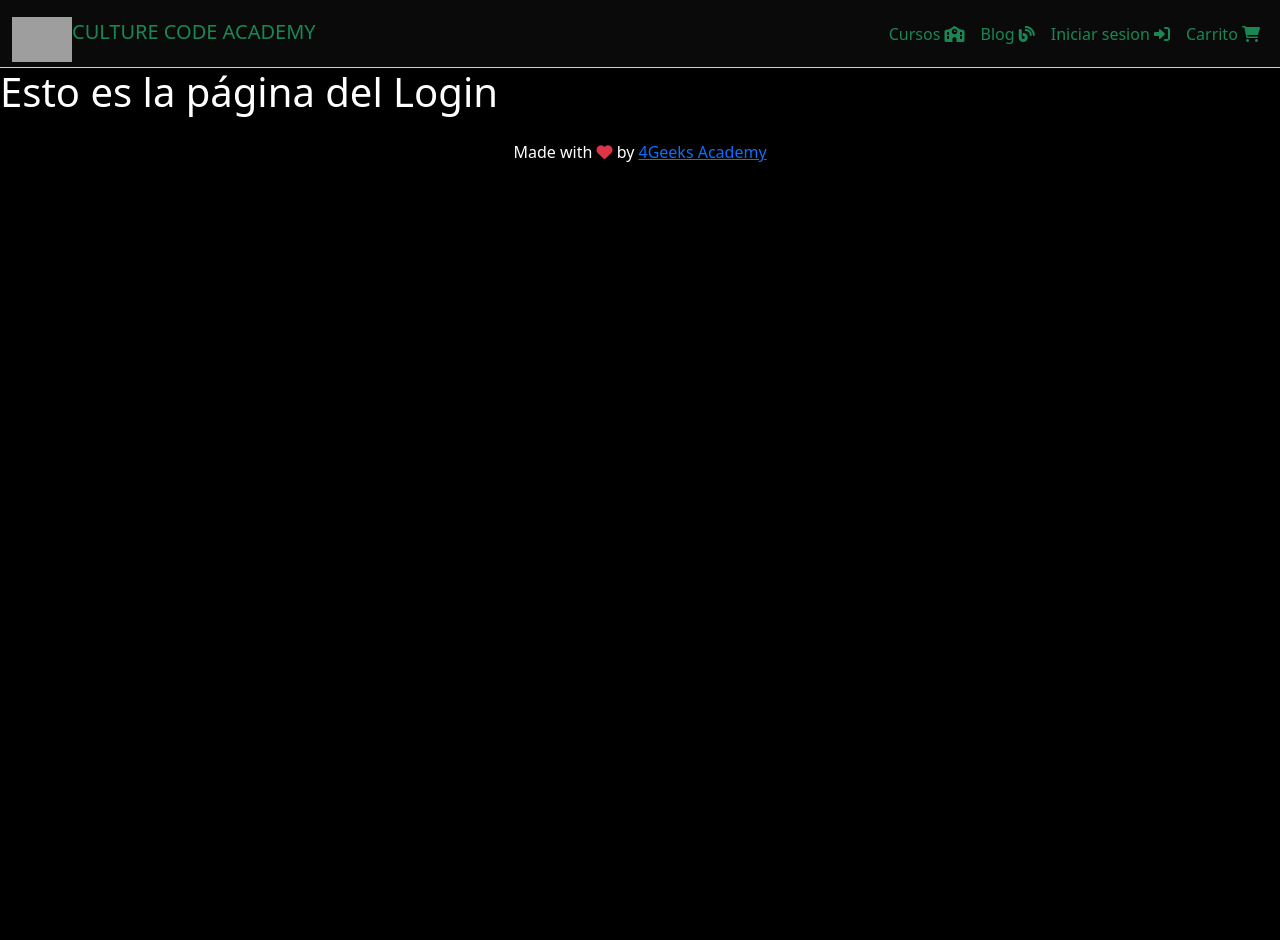
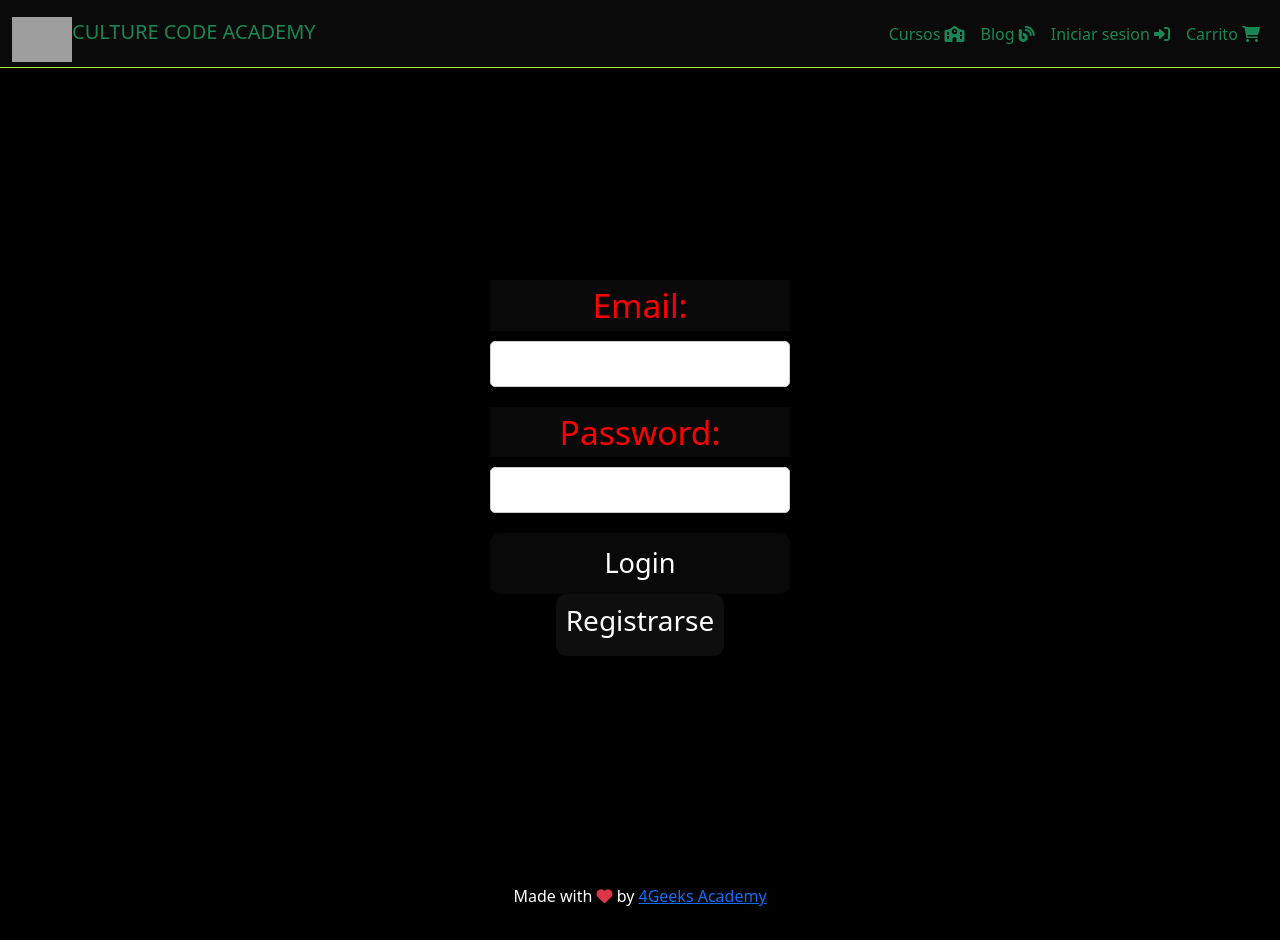
Before and after one commit to 4GeeksAcademy/spain-fs-pt-67-EE-RM-SH, a React app: page /login in a window 1280 px wide. Before the commit the page ends 800 px from the top, so only its background shows below. Built offline with nearby package versions, Linux system fonts and the light colour scheme; no server answers; grey boxes are pictures that could not be loaded.

Commit message:
vista login y registro completada

```diff
--- a/src/front/js/layout.js
+++ b/src/front/js/layout.js
@@ -4,6 +4,7 @@ import ScrollToTop from "./component/scrollToTop.js";
 import { BackendURL } from "./component/backendURL.js";
 
 import { Home } from "./pages/home.js";
+import { Registration } from "./pages/registration.js";
 import { Login } from "./pages/login.js";
 import { Payment } from "./pages/payment.js";
 import { Blog } from "./pages/blog.js";
@@ -31,6 +32,7 @@ const Layout = () => {
                     <Routes>
                         <Route element={<Home />} path="/" />
                         <Route element={<Courses />} path="/courses" />
+                        <Route element={<Registration />} path="/registration" />
                         <Route element={<Login />} path="/login" />
                         <Route element={<Blog />} path="/blog" />
                         <Route element={<Payment />} path="/payment" />
--- a/src/front/js/pages/login.js
+++ b/src/front/js/pages/login.js
@@ -6,9 +6,46 @@ import { Context } from "../store/appContext";
 export const Login = () => {
 	const { store, actions } = useContext(Context);
 
+	// const {actions} = useContext(Context)
+	const [email, setEmail] = useState('');
+	const [password, setPassword] = useState('');
+	// const navigate = useNavigate();
 
+	const handleLogin = async (e) => {
+		e.preventDefault()
+		const logged = await actions.login(email, password)
+
+		if (logged) {
+			navigate("/home");
+		}
+	}
 
 	return (
-		<h1>Esto es la página del Login</h1>
+		<div className="login-container">
+			<form onSubmit={handleLogin}>
+				<div>
+					<label htmlFor="email">Email:</label>
+					<input
+						type="text"
+						id="email"
+						value={email}
+						onChange={(e) => setEmail(e.target.value)}
+					/>
+				</div>
+				<div>
+					<label htmlFor="password">Password:</label>
+					<input
+						type="password"
+						id="password"
+						value={password}
+						onChange={(e) => setPassword(e.target.value)}
+					/>
+				</div>
+				<button type="submit">Login</button>
+			</form>
+			<Link className="registro" to="/registration">
+				<button><h3>Registrarse</h3></button>
+			</Link>
+		</div>
 	);
 };
--- /dev/null
+++ b/src/front/js/pages/registration.js
@@ -0,0 +1,79 @@
+import React, { useState, useEffect, useContext } from "react";
+import { Link } from "react-router-dom";
+
+import { Context } from "../store/appContext";
+
+export const Registration = () => {
+    const { store, actions } = useContext(Context);
+
+    // const {actions} = useContext(Context)
+    const [email, setEmail] = useState('');
+    const [password, setPassword] = useState('');
+    const [name, setName] = useState('');
+    const [phone, setPhone] = useState('');
+    const [adress, setAdress] = useState('');
+    // const navigate = useNavigate();
+
+    const handleLogin = async (e) => {
+        e.preventDefault()
+        const logged = await actions.login(email, password)
+
+        if (logged) {
+            navigate("/home");
+        }
+    }
+
+    return (
+        <div className="login-container">
+            <form onSubmit={handleLogin}>
+                <div>
+                    <label htmlFor="email">Email:</label>
+                    <input
+                        type="text"
+                        id="email"
+                        value={email}
+                        onChange={(e) => setEmail(e.target.value)}
+                    />
+                </div>
+                <div>
+                    <label htmlFor="password">Password:</label>
+                    <input
+                        type="password"
+                        id="password"
+                        value={password}
+                        onChange={(e) => setPassword(e.target.value)}
+                    />
+                </div>
+                <div>
+                    <label htmlFor="email">Full Name:</label>
+                    <input
+                        type="text"
+                        id="name"
+                        value={name}
+                        onChange={(e) => setName(e.target.value)}
+                    />
+                </div>
+                <div>
+                    <label htmlFor="password">Phone Number:</label>
+                    <input
+                        type="number"
+                        id="phone"
+                        value={phone}
+                        onChange={(e) => setPhone(e.target.value)}
+                    />
+                </div>
+                <div>
+                    <label htmlFor="password">Adress:</label>
+                    <input
+                        type="text"
+                        id="adress"
+                        value={adress}
+                        onChange={(e) => setAdress(e.target.value)}
+                    />
+                </div>
+                <button type="submit">Registrarse</button>
+            </form>
+
+        </div>
+    );
+};
--- a/src/front/styles/index.css
+++ b/src/front/styles/index.css
@@ -7,3 +7,82 @@
     border-color: greenyellow;
     background-color: rgb(10, 10, 10);
 }
+
+.login-container {
+    display: flex;
+    flex-direction: column;
+    align-items: center;
+    justify-content: center;
+    height: 100vh;
+}
+
+
+.login-container form {
+    display: flex;
+    flex-direction: column;
+    align-items: center;
+    width: 300px;
+}
+
+.login-container label {
+    color: red;
+    width: 100%;
+    text-align: center;
+    background-color: #1313137f;
+    font-size: 2.1rem;
+    margin-bottom: 10px;
+}
+
+.login-container input {
+    width: 100%;
+    padding: 10px;
+    margin-bottom: 20px;
+    border-radius: 5px;
+    border: 1px solid #ccc;
+    transition: box-shadow 0.3s ease-in-out;
+}
+
+.login-container input:focus {
+    animation: inputFocus 0.5s ease-in-out forwards;
+}
+
+.login-container button {
+    width: 100%;
+    padding: 10px;
+    background-color: #1313137f;
+    color: #fff;
+    font-size: 1.7rem;
+    border: none;
+    border-radius: 10px;
+    cursor: pointer;
+}
+
+.login-container button:hover {
+    background-color: #460000b0;
+}
+
+
+/* Definir la animación para los inputs */
+@keyframes inputFocus {
+    0% {
+        box-shadow: 0 0 0 0 rgba(255, 0, 0, 0.7);
+    }
+    100% {
+        box-shadow: 0 0 10px 5px rgba(255, 0, 0, 0.7);
+    }
+}
+
+.registro{
+    text-decoration: none;
+    color: chartreuse;
+    background-color: #1313137f;
+    color: #fff;
+    font-size: 1.7rem;
+    border: none;
+    border-radius: 10px;
+    cursor: pointer;
+}
+
+/* .registro:hover {
+    background-color: #460000b0;
+} */
```
